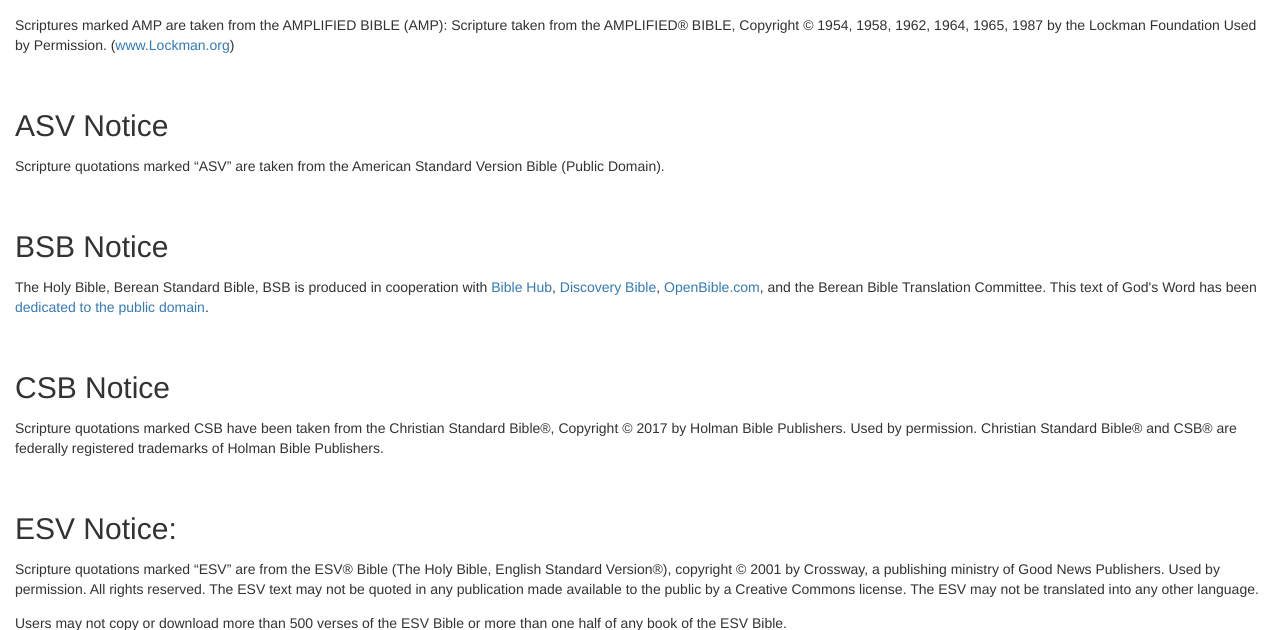
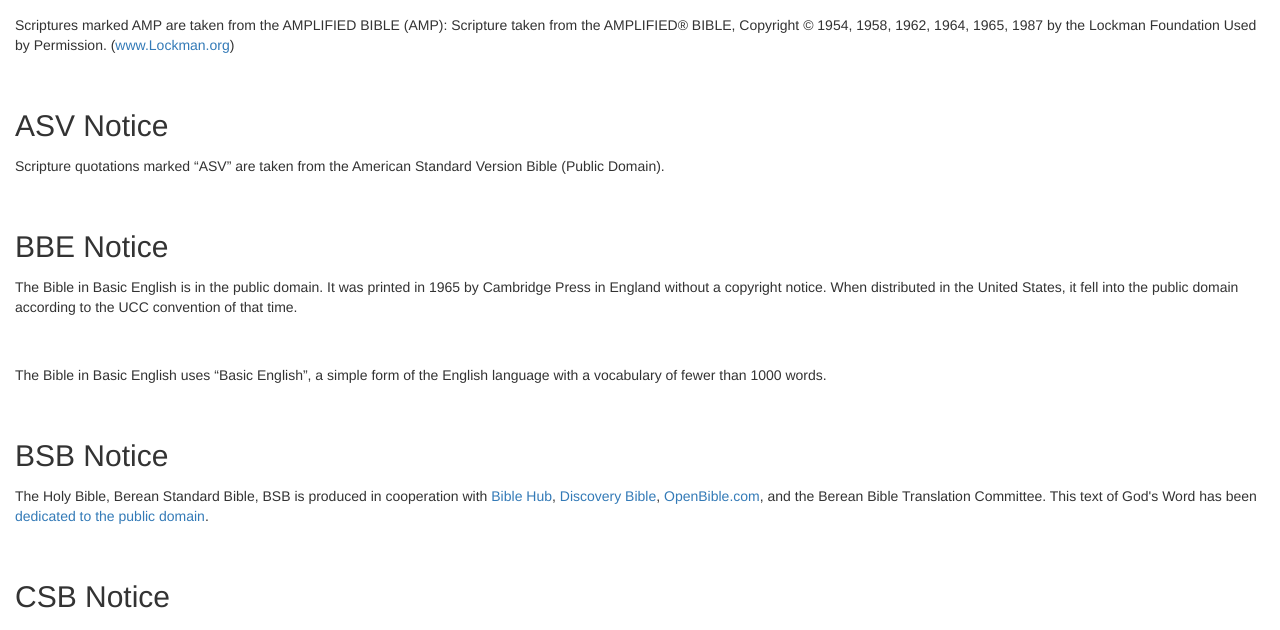
Before and after one commit to samhaswon/selfhosted-bible, a Flask app: page /copyright in a window 1280 px wide. Shown: the part 417-1047 px from the top of the page. Run offline with Flask 3, Linux system fonts and the light colour scheme; parts of the project's set-up code (start-up, migrations or seed data) failed here and were passed over.

Commit message:
Added The Bible in Basic English (BBE) copyright notice
Signed-off-by: Samuel Howard <sahoward42@tntech.edu>

```diff
--- a/templates/copyright.html
+++ b/templates/copyright.html
@@ -21,6 +21,10 @@
     <br>
     <h2>ASV Notice</h2>
     <p>Scripture quotations marked “ASV” are taken from the American Standard Version Bible (Public Domain).</p>
+    <br>
+    <h2>BBE Notice</h2>
+    <p>The Bible in Basic English is in the public domain. It was printed in 1965 by Cambridge Press in England without a copyright notice. When distributed in the United States, it fell into the public domain according to the UCC convention of that time.</p><br>
+    <p>The Bible in Basic English uses “Basic English”, a simple form of the English language with a vocabulary of fewer than 1000 words.</p>
     <br>
     <h2>BSB Notice</h2>
     <p>The Holy Bible, Berean Standard Bible, BSB is produced in cooperation with <a href="//biblehub.com" target="_blank" rel="noopener noreferrer">Bible Hub</a>, <a href="//discoverybible.com" target="_blank" rel="noopener noreferrer">Discovery Bible</a>, <a href="//openbible.com" target="_blank" rel="noopener noreferrer">OpenBible.com</a>, and the Berean Bible Translation Committee. This text of God's Word has been <a href="https://creativecommons.org/publicdomain/zero/1.0/" target="_blank" rel="noopener noreferrer"> dedicated to the public domain</a>.</p>
```
Also changed, not shown: README.md.
